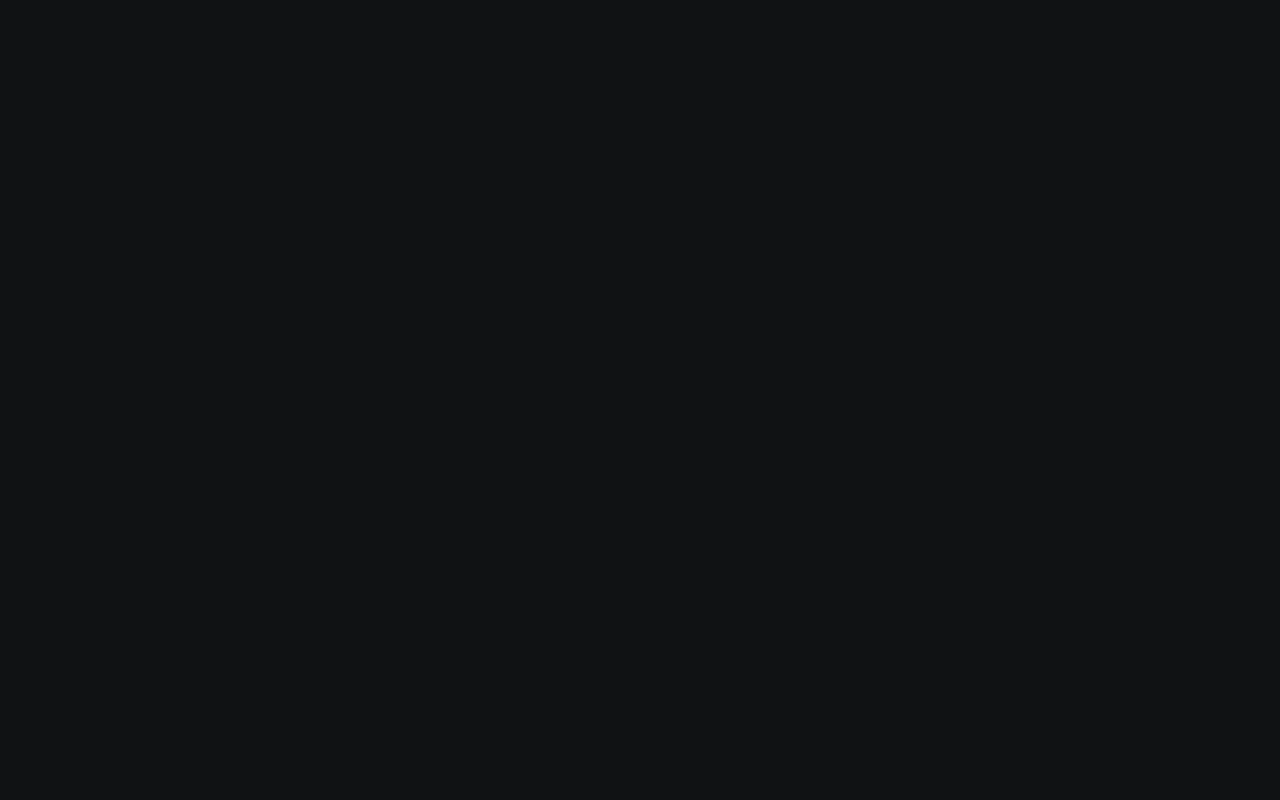
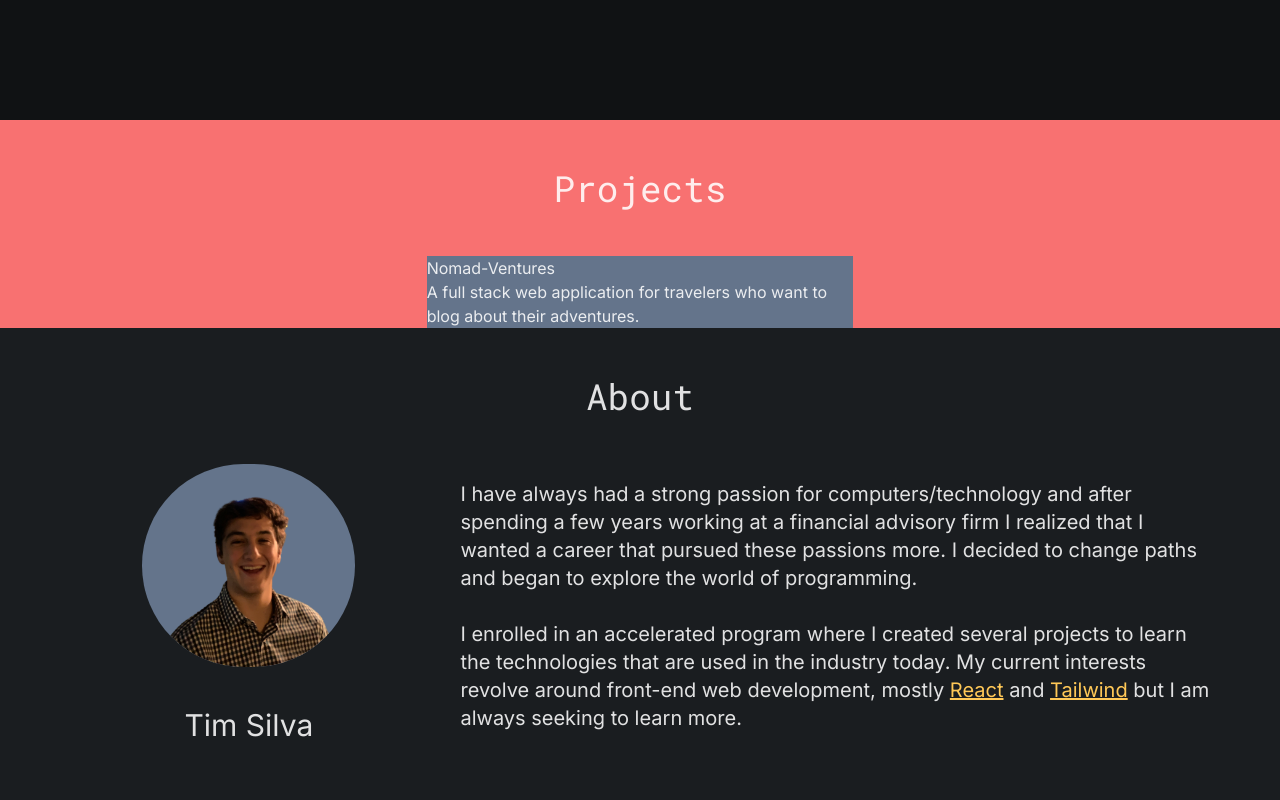
Before and after one commit to silva-tim/portfolio-website, a React (Vite) app in the folder client/: page / in a window 1280 px wide. Shown: the part 680-1480 px from the top of the page. Built offline with nearby package versions, Linux system fonts and the light colour scheme.

Commit message:
Started on project component and projects section

```diff
--- /dev/null
+++ b/client/src/components/Project.tsx
@@ -0,0 +1,17 @@
+type props = {
+  project: {
+    name: string;
+    live: string;
+    code: string;
+    desc: string;
+  };
+};
+
+export default function Project({ project }: props) {
+  return (
+    <div className="bg-slate-500 basis-1/3">
+      <h2>{project.name}</h2>
+      <p>{project.desc}</p>
+    </div>
+  );
+}
--- a/client/src/components/Projects.tsx
+++ b/client/src/components/Projects.tsx
@@ -1,8 +1,13 @@
+import Project from "./Project";
+import { projects } from "../data";
+
 export default function Projects() {
   return (
-    <section
-      id="projects"
-      className="h-screen scroll-m-10 sm:scroll-m-24"
-    ></section>
+    <section id="projects" className="bg-red-400 scroll-m-10 sm:scroll-m-24">
+      <h1 className="p-12 font-mono text-4xl text-center">Projects</h1>
+      <div className="flex justify-center">
+        <Project project={projects.nomadVentures} />
+      </div>
+    </section>
   );
 }
--- a/client/src/data.ts
+++ b/client/src/data.ts
@@ -25,3 +25,17 @@ export const links = <Link[]>[
     href: "#contact",
   },
 ];
+
+export const projects = {
+  nomadVentures: {
+    name: "Nomad-Ventures",
+    live: "https://nomad-ventures.silvatim.com",
+    code: "https://github.com/silva-tim/nomad-ventures/",
+    desc: "A full stack web application for travelers who want to blog about their adventures.",
+  },
+  countryGo: {
+    name: "CountryGo",
+    live: "https://silva-tim.github.io/country-go/",
+    code: "https://github.com/silva-tim/country-go",
+  },
+};
```
